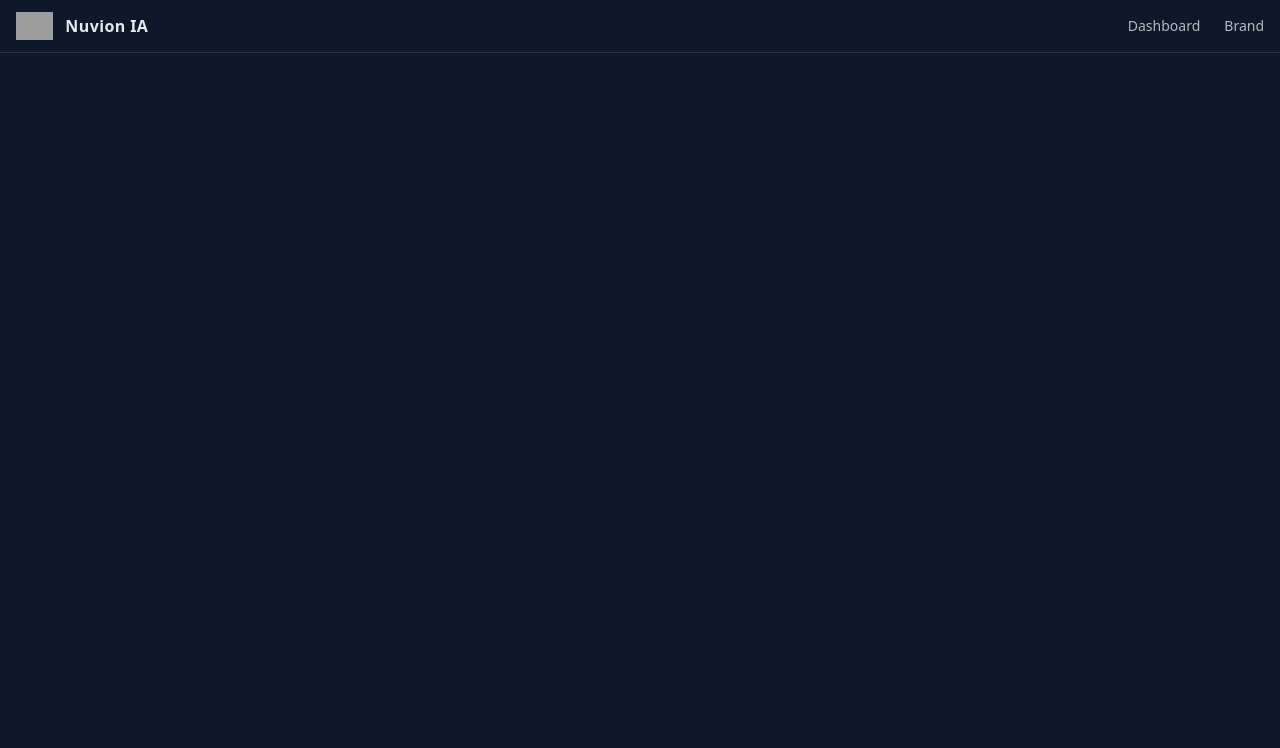
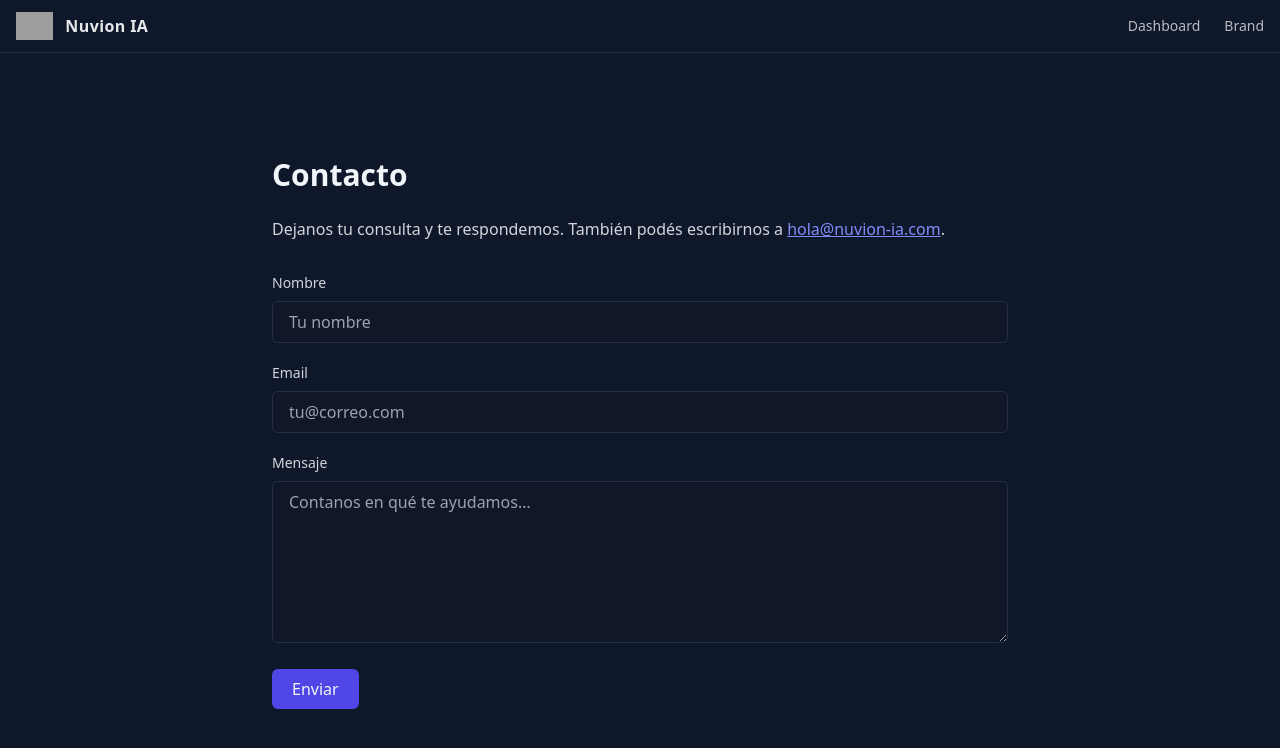
Before and after one commit to ianuvion/nuvion-ia, a Next.js app: page /contacto in a window 1280 px wide. Shown: the top 748 px of the page. Built offline with nearby package versions, Linux system fonts and the light colour scheme; grey boxes are pictures that could not be loaded.

Commit message:
Update page.tsx

```diff
--- a/app/contacto/page.tsx
+++ b/app/contacto/page.tsx
@@ -1,14 +1,122 @@
 'use client';
-
-export const dynamic = 'force-dynamic';
-export const revalidate = 0;
 
 import React from 'react';
 
+type FormState = {
+  nombre: string;
+  email: string;
+  mensaje: string;
+};
+type UiState = { status: 'idle' | 'sending' | 'ok' | 'error'; msg?: string };
+
 export default function ContactoPage() {
+  const [form, setForm] = React.useState<FormState>({
+    nombre: '',
+    email: '',
+    mensaje: '',
+  });
+  const [ui, setUi] = React.useState<UiState>({ status: 'idle' });
+
+  function onChange<T extends keyof FormState>(k: T, v: string) {
+    setForm((s) => ({ ...s, [k]: v }));
+  }
+
+  async function onSubmit(e: React.FormEvent) {
+    e.preventDefault();
+
+    // Validaciones simples en cliente
+    if (!form.nombre.trim() || !form.email.trim() || !form.mensaje.trim()) {
+      setUi({ status: 'error', msg: 'Completá todos los campos.' });
+      return;
+    }
+    const emailOk = /\S+@\S+\.\S+/.test(form.email);
+    if (!emailOk) {
+      setUi({ status: 'error', msg: 'Ingresá un email válido.' });
+      return;
+    }
+
+    setUi({ status: 'sending' });
+
+    // (Placeholder) Simulamos envío OK.
+    await new Promise((r) => setTimeout(r, 800));
+
+    // Si tenés un endpoint real, acá harías el fetch:
+    // const res = await fetch('/api/contacto', { method:'POST', body: JSON.stringify(form) })
+
+    setUi({ status: 'ok', msg: '¡Mensaje enviado! Te respondemos a la brevedad.' });
+    setForm({ nombre: '', email: '', mensaje: '' });
+  }
+
   return (
-    <main>
-      {/* Pega aquí TODO el contenido actual de la página Contacto */}
+    <main className="max-w-3xl mx-auto px-4 py-10">
+      <h1 className="text-3xl font-semibold mb-6">Contacto</h1>
+
+      <p className="text-gray-300 mb-8">
+        Dejanos tu consulta y te respondemos. También podés escribirnos a{' '}
+        <a className="text-indigo-400 underline" href="mailto:hola@nuvion-ia.com">
+          hola@nuvion-ia.com
+        </a>.
+      </p>
+
+      <form onSubmit={onSubmit} className="space-y-5">
+        <div>
+          <label className="block mb-2 text-sm text-gray-300" htmlFor="nombre">
+            Nombre
+          </label>
+          <input
+            id="nombre"
+            value={form.nombre}
+            onChange={(e) => onChange('nombre', e.target.value)}
+            className="w-full rounded-md bg-[#0f1729] border border-[#233043] px-4 py-2 outline-none focus:ring-2 focus:ring-indigo-500"
+            placeholder="Tu nombre"
+          />
+        </div>
+
+        <div>
+          <label className="block mb-2 text-sm text-gray-300" htmlFor="email">
+            Email
+          </label>
+          <input
+            id="email"
+            type="email"
+            value={form.email}
+            onChange={(e) => onChange('email', e.target.value)}
+            className="w-full rounded-md bg-[#0f1729] border border-[#233043] px-4 py-2 outline-none focus:ring-2 focus:ring-indigo-500"
+            placeholder="tu@correo.com"
+          />
+        </div>
+
+        <div>
+          <label className="block mb-2 text-sm text-gray-300" htmlFor="mensaje">
+            Mensaje
+          </label>
+          <textarea
+            id="mensaje"
+            rows={6}
+            value={form.mensaje}
+            onChange={(e) => onChange('mensaje', e.target.value)}
+            className="w-full rounded-md bg-[#0f1729] border border-[#233043] px-4 py-2 outline-none focus:ring-2 focus:ring-indigo-500"
+            placeholder="Contanos en qué te ayudamos…"
+          />
+        </div>
+
+        <div className="flex items-center gap-3">
+          <button
+            type="submit"
+            disabled={ui.status === 'sending'}
+            className="rounded-md bg-indigo-600 hover:bg-indigo-500 disabled:opacity-60 px-5 py-2 font-medium"
+          >
+            {ui.status === 'sending' ? 'Enviando…' : 'Enviar'}
+          </button>
+
+          {ui.status === 'ok' && (
+            <span className="text-emerald-300 text-sm">{ui.msg}</span>
+          )}
+          {ui.status === 'error' && (
+            <span className="text-red-300 text-sm">{ui.msg}</span>
+          )}
+        </div>
+      </form>
     </main>
   );
 }
```
